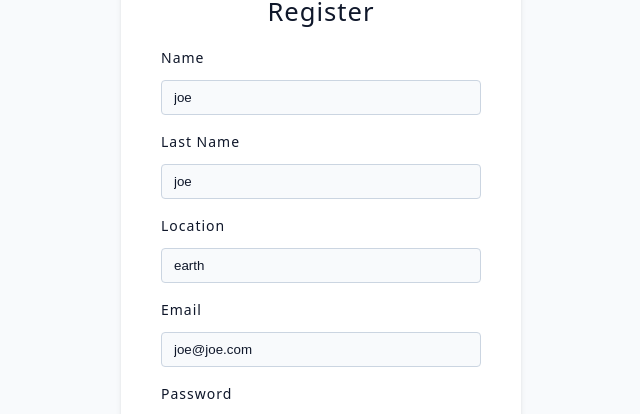
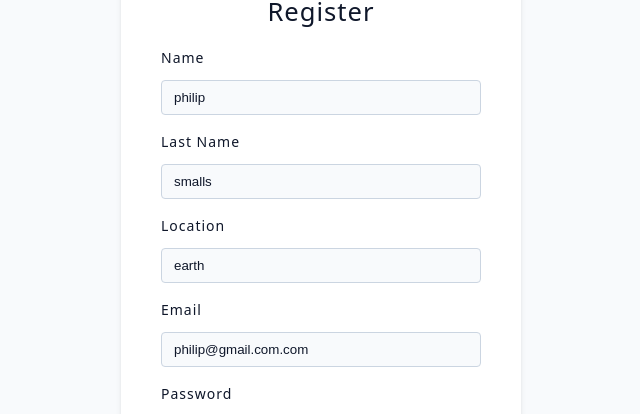
Before and after one commit to thenatural86/job-tracker, a React (Vite) app in the folder client/: page /register in a window 1280 px wide. Shown: the part 164-578 px from the top of the page, without its empty margins (319-959 px from the left). Built offline with nearby package versions, Linux system fonts and the light colour scheme.

Commit message:
updates user credentials

```diff
--- a/client/src/pages/Login.jsx
+++ b/client/src/pages/Login.jsx
@@ -41,7 +41,7 @@ const Login = () => {
       <Form method='post' className='form'>
         <Logo />
         <h1>Login</h1>
-        <FormRow type='email' name='email' defaultValue='joe@joe.com' />
+        <FormRow type='email' name='email' defaultValue='philip@gmail.com' />
         <FormRow type='password' name='password' defaultValue='joejoejoe' />
         <SubmitBtn />
         <button type='button' className='btn btn-block' onClick={loginDemoUser}>
--- a/client/src/pages/Register.jsx
+++ b/client/src/pages/Register.jsx
@@ -27,15 +27,19 @@ const Register = () => {
       <Form method='post' className='form'>
         <Logo />
         <h4>Register</h4>
-        <FormRow type='text' name='name' defaultValue='joe' />
+        <FormRow type='text' name='name' defaultValue='philip' />
         <FormRow
           type='text'
           name='lastName'
           labelText='last name'
-          defaultValue='joe'
+          defaultValue='smalls'
         />
         <FormRow type='text' name='location' defaultValue='earth' />
-        <FormRow type='email' name='email' defaultValue='joe@joe.com' />
+        <FormRow
+          type='email'
+          name='email'
+          defaultValue='philip@gmail.com.com'
+        />
         <FormRow type='password' name='password' defaultValue='joejoejoe' />
 
         <SubmitBtn />
```
Also changed, not shown: 1 other file (tests, documents, lock files or other folders).
